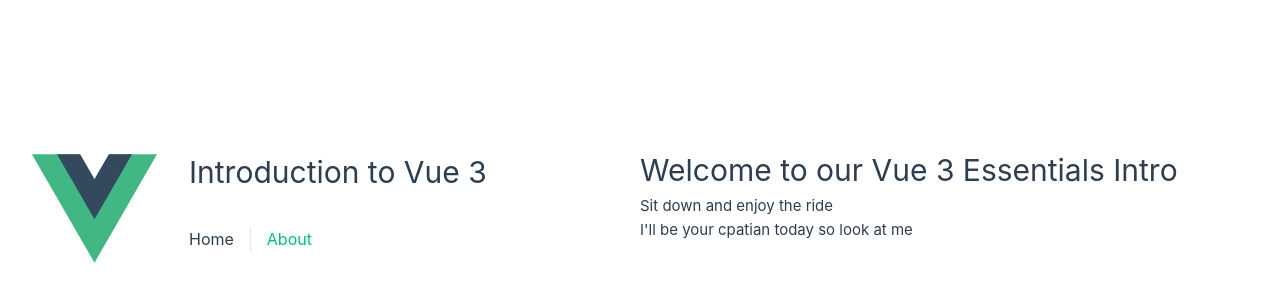
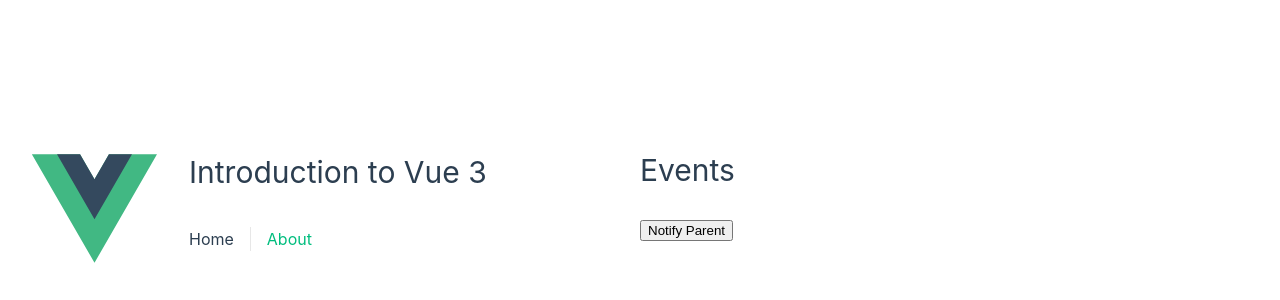
Before and after one commit to s1m2/vue-learning-growing, a Vue app: page / in a window 1280 px wide. Shown: the part 192-492 px from the top of the page. Built offline with nearby package versions, Linux system fonts and the light colour scheme.

Commit message:
Events in Vue 3

```diff
--- /dev/null
+++ b/src/components/ChildComponent.vue
@@ -0,0 +1,15 @@
+<script setup>
+const emit = defineEmits(["notify"]);
+
+function buttonClick() {
+  emit("notify");
+}
+</script>
+
+<template>
+  <main>
+    <button @click="buttonClick">Notify Parent</button>
+  </main>
+</template>
+
+<style scoped></style>
--- a/src/views/HomeView.vue
+++ b/src/views/HomeView.vue
@@ -1,10 +1,22 @@
-<script setup></script>
+<script setup>
+import { ref } from "vue";
+import ChildComponent from "@/components/ChildComponent.vue";
+
+const notificationMessage = ref("");
+
+function notify() {
+  notificationMessage.value = "You have been notified my good man";
+}
+</script>
 
 <template>
   <main>
-    <h1>Welcome to our Vue 3 Essentials Intro</h1>
-    <p>Sit down and enjoy the ride</p>
-    <p>I'll be your cpatian today so look at me</p>
+    <h1>Events</h1>
+    <br />
+
+    <h2>{{ notificationMessage }}</h2>
+
+    <ChildComponent @notify="notify" />
   </main>
 </template>
 
```
